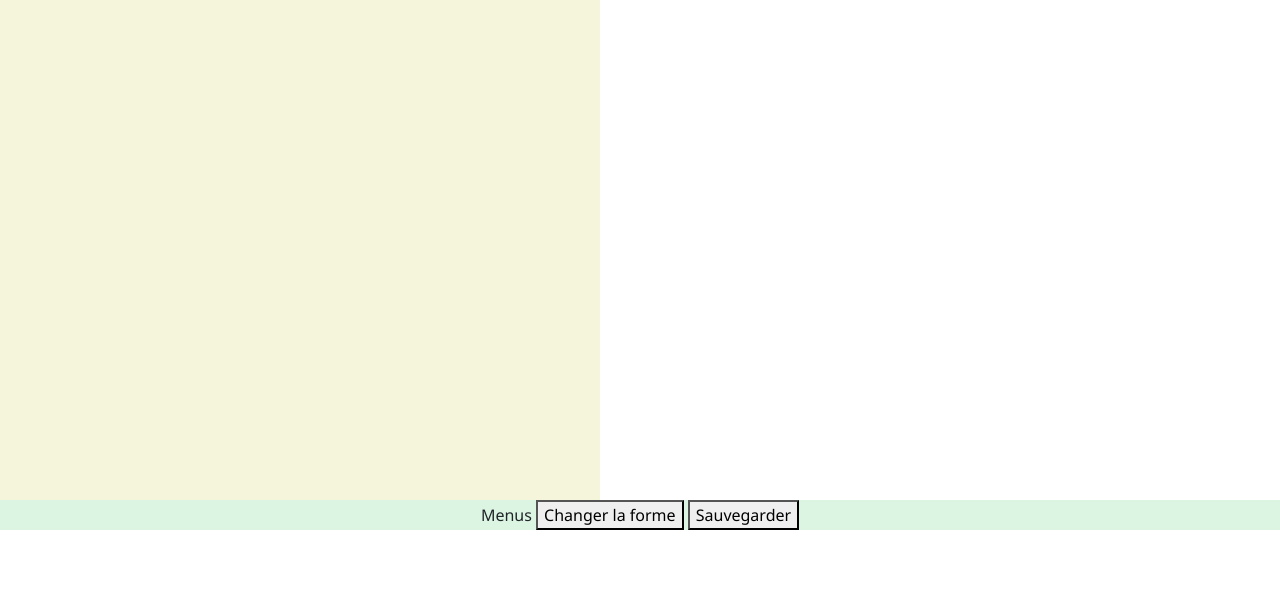
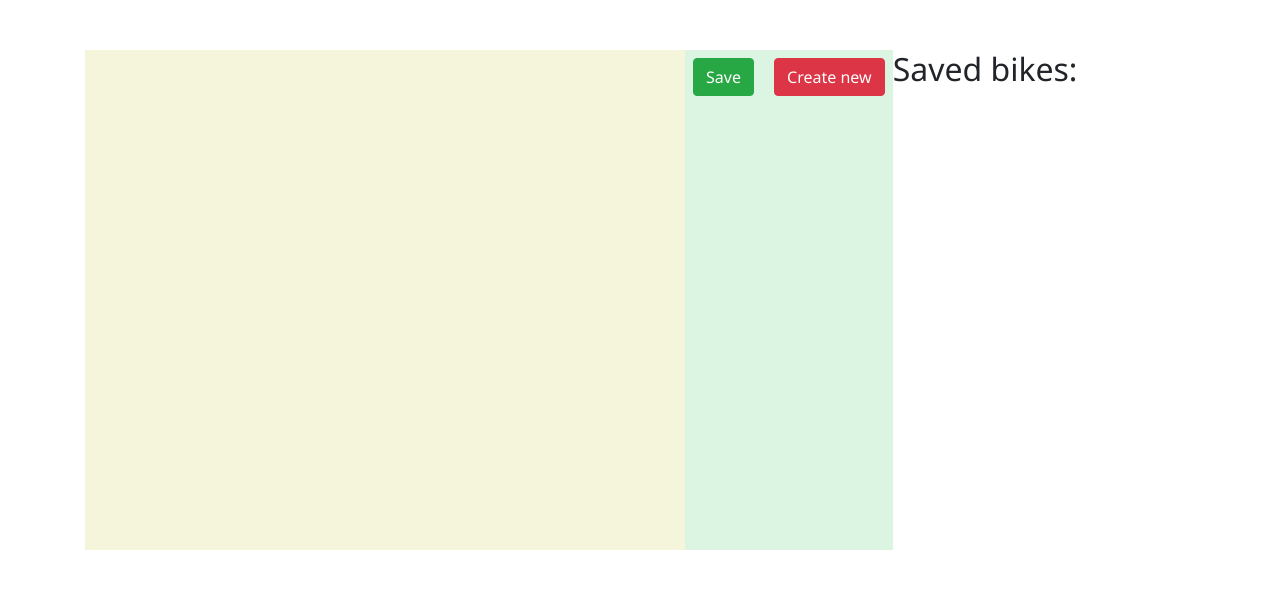
Before and after one commit to Eteckq/PimpMyBicycle, a PHP site: template view/user/pages/editor.php in a window 1280 px wide. Shown: the part 106-695 px from the top of the page. Run offline with PHP 8.4, Linux system fonts and the light colour scheme; the template is opened without the code that fills it, so the values that code supplies are empty; some libraries are stand-ins or nearby versions.

Commit message:
edit Preview page design

```diff
--- a/include/js/editor.js
+++ b/include/js/editor.js
@@ -166,6 +166,11 @@ class Menu {
     constructor(editor) {
         this.editor = editor
         this.selectedSlot = null
+
+        let $id = getParamId();
+        if ($id == null){
+            this.setNewMode()
+        }
     }
 
     selectSlot(slot) {
@@ -173,6 +178,7 @@ class Menu {
         $("#pickers").html("")
         this.selectedSlot = slot
         this.displayMenuFromSlot(slot)
+        $("#shapeBtn").show()
     }
 
     clickOnShape() {
@@ -205,7 +211,9 @@ class Menu {
                 this.editor.addCustomElement(svg.name, this.selectedSlot, this.getSelectedColors())
                 this.selectSlot(this.selectedSlot)
             })
-            $("#shape").append(svgContent)
+            let shape = $('<div class="shape p-2">').append(svgContent)
+
+            $("#shape").append(shape)
         }
     }
 
@@ -245,6 +253,10 @@ class Menu {
         if (this.selectedSlot == Slot.Cadre) {
             this.setShapes(getSvgsFromType(Type.Cadre))
         }
+    }
+
+    setNewMode(){
+        $("#saveBtn").hide()
     }
 
 }
@@ -328,23 +340,18 @@ function onSlot(id) {
 }
 
 function onSave() {
-    $id = getParamId();
-    if ($id != null){
-        if(confirm("Voulez vous créer un nouveau vélo ou modifier le vélo actuel ? [Oui] -> Remplace le vélo & [Annuler] -> Créer un nouveau vélo")){
-            edit();
-        } else {
-            save();
-        }
-    } else {
-        save();
-    }
+    edit();
+}
+
+function onCreate(){
+    save();
 }
 
 function save(){
-    $.post( "/?page=preview&action=saveBike", { data: saveBuild() } ).then(()=>alert("OK"));
+    $.post( "/?page=preview&action=saveBike", { data: saveBuild() } ).then(()=>document.location.reload(false));
 }
 function edit(){
-    $.post( "/?page=preview&action=editBike&id=" + getParamId(), { data: saveBuild() } ).then(()=>alert("OK"));
+    $.post( "/?page=preview&action=editBike&id=" + getParamId(), { data: saveBuild() } ).then(()=>document.location.reload(false));
 }
 
 function onShape() {
--- a/view/user/pages/editor.php
+++ b/view/user/pages/editor.php
@@ -11,8 +11,8 @@
     }
 
     #editor {
-        display: flex;
-        flex-direction: row;
+        margin: auto;
+        margin-top: 50px;
     }
 
     .selectZone {
@@ -26,14 +26,29 @@
     }
 
     .render {
-        display: block
+        display: none;
+        position: absolute;
+    }
+
+    a:hover + .render {
+        display:block;
+    }
+
+    #shape {
+        max-height: 350px;
+        overflow-y: scroll;
+    }
+
+    .shape:hover {
+        background-color: rgba(0, 0, 0, 0.1);
+        cursor: pointer;
     }
 </style>
 
 
-<div class="editor">
+<div id="editor" class="container row">
     <!-- Va contenir l'éditeur (sans tous les menus, juste l'affichage) -->
-    <div id="view" style="background-color: beige;">
+    <div class="" id="view" style="background-color: beige;">
 
         <div id="draw"></div>
 
@@ -53,11 +68,14 @@
 
     <!-- Va contenir les menus -->
     <div id="menu" style="background-color: rgb(220, 245, 226);">
-        Menus
-        <button onclick="onShape()">Changer la forme</button>
-        <button onclick="onSave()">Sauvegarder</button>
-        <div id="shape">
+        <button id="saveBtn" class="btn btn-success m-2" onclick="onSave()">Save</button>
+        <button id="createBtn" class="btn btn-danger m-2" onclick="onCreate()">Create new</button>
+        <div>
+            <button id="shapeBtn" class="btn btn-info m-2" style="display:none" onclick="onShape()">Change shape</button>
+            <div id="shape">
 
+
+            </div>
         </div>
         <div id="pickers">
 
@@ -65,8 +83,9 @@
     </div>
 
     <div id="userBuilds">
+        <h2>Saved bikes:</h2>
     <?php foreach($userBikes as $bike){ ?>
-        <a href="/?page=preview&id=<?= $bike->id ?>">Edit <?= $bike->id ?> </a>
+        <a class="btn btn-warning" href="/?page=preview&id=<?= $bike->id ?>">Bike #<?= $bike->id ?> </a>
         <div class="render">
             <iframe src="http://localhost:31313/?page=preview&id=<?= $bike->id ?>&action=viewBike" frameborder="0" width="410px" height="330px"></iframe>
         </div>
```
